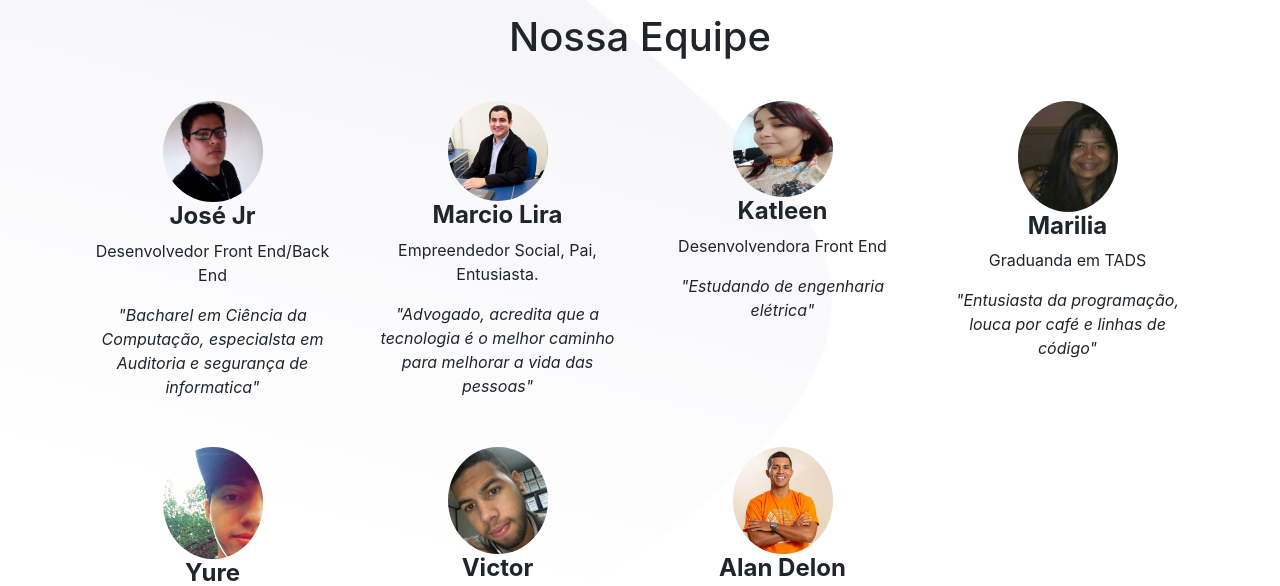
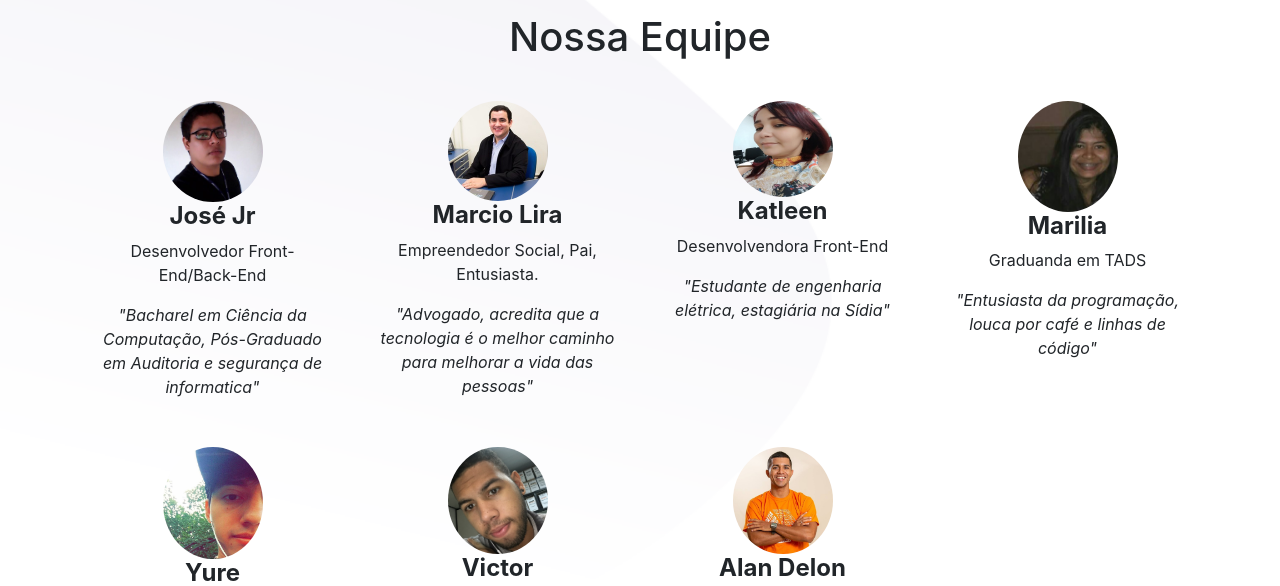
Before and after one commit to promessometrohackfest/promessometro, a PHP site: page /sobre in a window 1280 px wide. Shown: the part 576-1162 px from the top of the page. Run offline with PHP 8.4, Linux system fonts and the light colour scheme; some libraries are stand-ins or nearby versions.

Commit message:
atualização 29/11/18

```diff
--- a/App/action_denuncia.php
+++ b/App/action_denuncia.php
@@ -1,4 +1,4 @@
 <?php
 
-	require_once 'Conn/conexao.php';
+	require_once '../Conn/conexao.php';
  	include 'pages/action_denuncia.php';
--- a/App/pages/action_denuncia.php
+++ b/App/pages/action_denuncia.php
@@ -34,6 +34,6 @@
 		    	echo "<div class='alert alert-danger' role='alert'>Erro ao enviar denuncia!</div> ";
 			endif;
 
-			echo "<meta http-equiv=refresh content='3;URL=home.php'>";
+			echo "<meta http-equiv=refresh content='3;URL=../App/index.php'>";
 
 ?>
--- a/pages/home.php
+++ b/pages/home.php
@@ -38,7 +38,7 @@ endif;
     <div class="container">
       <div class="row">
         <div class="px-4 pr-2 col-md-8" style="">
-          <h2 class="text-left ml-5 text-dark px-4" style="">Por que Prometer e não Cumprir, é pior do que mentir<br></h2>
+          <h2 class="text-left ml-5 text-dark px-4" style="">Porque Prometer e não Cumprir, é pior do que mentir<br></h2>
           <p class="lead ml-5 pl-4">Acompnhe e fiscalize as promessas dos candidatos&nbsp; eleitos estão sendo cumpridas. Digite um nome/ou um ano para começar.</p>
         </div>
       </div>
@@ -147,7 +147,7 @@ endif;
       <div class="row">
         <div class="col-md-12">
           <h1 class="mb-3 mt-5">PPA, LDO e LOA</h1>
-          <h5 class="text-center mx-5 px-5">Você sabe como funciona a gestão do dinheiro publico? Assista esse três videos que separamos para você e saiba mais como fiscalizar seus governantes.</h5>
+          <h5 class="text-center mx-5 px-5">Você sabe como funciona a gestão do dinheiro publico? Assista esses três videos que separamos para você e saiba mais como fiscalizar seus governantes.</h5>
         </div>
       </div>
     </div>
--- a/pages/sobre.php
+++ b/pages/sobre.php
@@ -29,8 +29,8 @@
       <div class="row">
         <div class="col-lg-3 col-6 p-4"> <img class="rounded-circle" src="equipe/jr.jpg" width="100" alt="Card image cap">
           <h4> <b>José Jr</b> </h4>
-          <p>Desenvolvedor Front End/Back End</p>
-          <p class="mb-0"> <i>"Bacharel em Ciência da Computação, especialsta em Auditoria e segurança de informatica"</i> </p>
+          <p>Desenvolvedor Front-End/Back-End</p>
+          <p class="mb-0"> <i>"Bacharel em Ciência da Computação, Pós-Graduado em Auditoria e segurança de informatica"</i> </p>
         </div>
         <div class="col-lg-3 col-6 p-4"> <img class="rounded-circle" src="equipe/marcio.jpg" width="100" alt="Card image cap">
           <h4> <b>Marcio Lira</b> </h4>
@@ -39,8 +39,8 @@
         </div>
         <div class="col-lg-3 col-6 p-4"> <img class="rounded-circle" src="equipe/katelen.jpeg" width="100">
           <h4> <b>Katleen</b> </h4>
-          <p>Desenvolvendora Front End</p>
-          <p class="mb-0"> <i>"Estudando de engenharia elétrica"</i> </p>
+          <p>Desenvolvendora Front-End</p>
+          <p class="mb-0"> <i>"Estudante de engenharia elétrica, estagiária na Sídia"</i> </p>
         </div>
         <div class="col-lg-3 col-6 p-4"> <img class=" rounded-circle" src="equipe/marilia.png" width="100">
           <h4> <b>Marilia</b> </h4>
```
Also changed, not shown: App/pages/sobre.php (+5 -5 lines).
